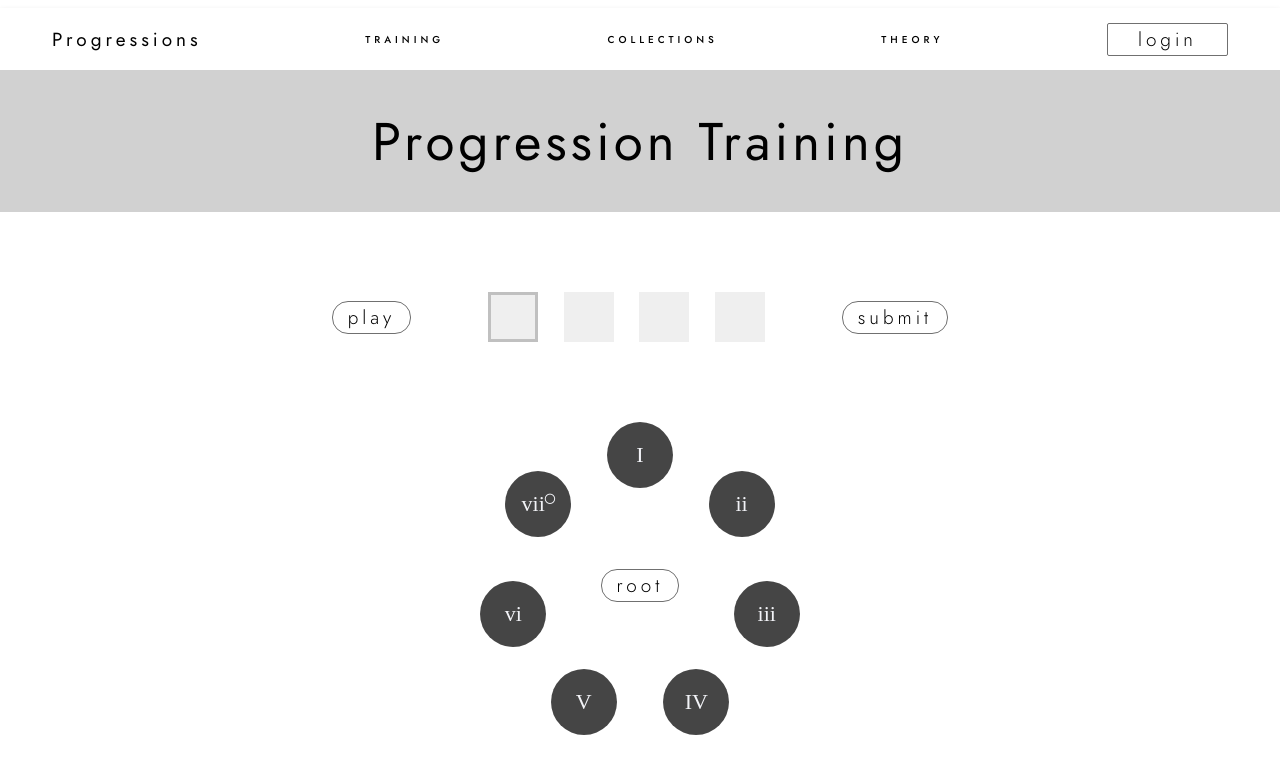
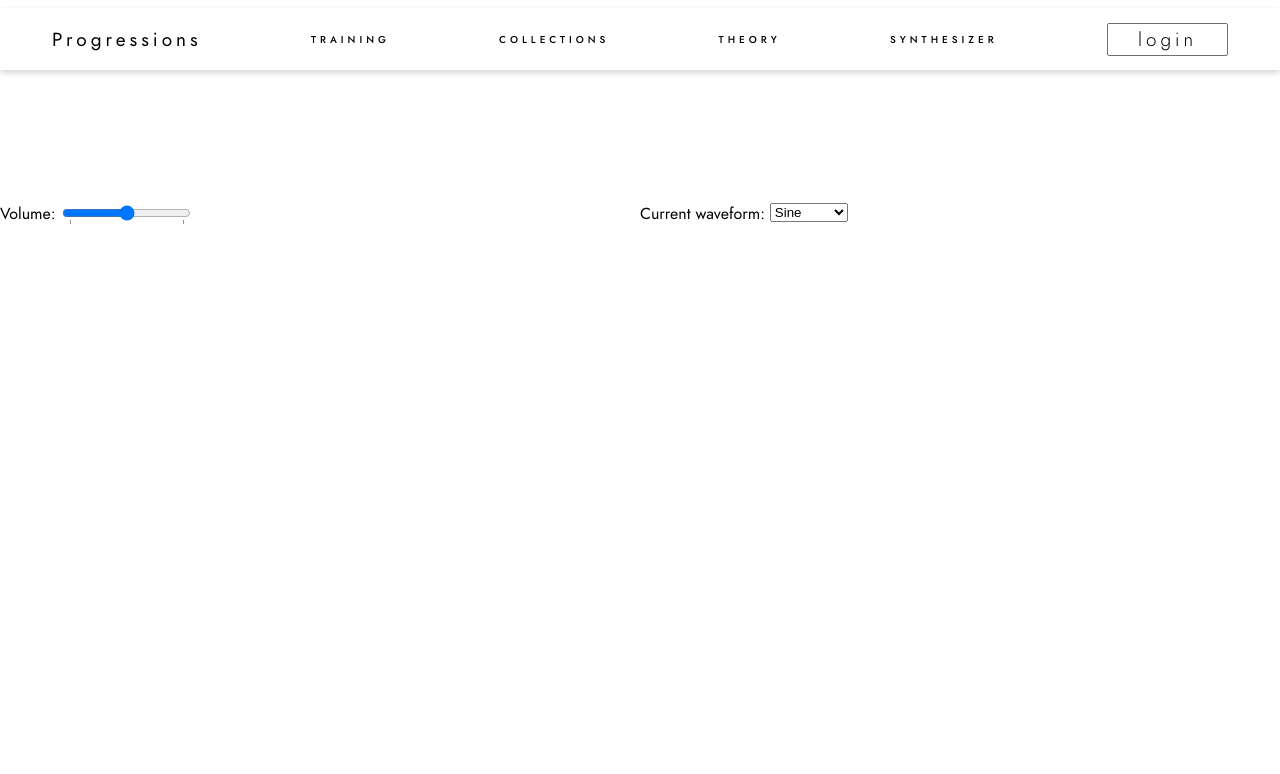
Before and after one commit to HialeahLiam/Progressions-old-, a React (Create React App) app: page /synthesizer in a window 1280 px wide. Shown: the top 774 px of the page. Built offline with nearby package versions, Linux system fonts and the light colour scheme.

Commit message:
Added routing for training tab. Added synthesizer page. Created 2d array tabulating note frequencies

```diff
--- a/package.json
+++ b/package.json
@@ -9,7 +9,7 @@
     "prop-types": "^15.8.1",
     "react": "^17.0.2",
     "react-dom": "^17.0.2",
-    "react-router": "^6.2.2",
+    "react-router-dom": "^6.2.2",
     "react-scripts": "5.0.0",
     "web-vitals": "^2.1.4"
   },
--- a/src/App.js
+++ b/src/App.jsx
@@ -1,13 +1,13 @@
 import React from 'react';
+import { Outlet } from 'react-router-dom';
 import './App.css';
-import Training from './components/Training';
 import NavBar from './components/NavBar';
 
 function App() {
   return (
     <>
       <NavBar />
-      <Training />
+      <Outlet />
     </>
   );
 }
--- a/src/components/NavBar.jsx
+++ b/src/components/NavBar.jsx
@@ -8,9 +8,10 @@ function NavBar() {
   return (
     <nav className="nav">
       <span className="logo">Progressions</span>
-      <NavLink target="">training</NavLink>
+      <NavLink target="/training">training</NavLink>
       <NavLink target="">collections</NavLink>
       <NavLink target="">theory</NavLink>
+      <NavLink target="/synthesizer">synthesizer</NavLink>
       <Button type="square" clickHandler={() => 5}>login</Button>
     </nav>
   );
--- a/src/components/NavLink.jsx
+++ b/src/components/NavLink.jsx
@@ -1,16 +1,17 @@
 import React from 'react';
 import PropTypes from 'prop-types';
+import { Link } from 'react-router-dom';
 import '../styles/NavLink.css';
 
 function NavLink({ target, children }) {
   return (
-    <a
-      href={target}
+    <Link
+      to={target}
       className="link"
     >
       {children}
 
-    </a>
+    </Link>
   );
 }
 
--- a/src/index.js
+++ /dev/null
@@ -1,11 +0,0 @@
-import React from 'react';
-import ReactDOM from 'react-dom';
-import './index.css';
-import App from './App';
-
-ReactDOM.render(
-  <React.StrictMode>
-    <App />
-  </React.StrictMode>,
-  document.getElementById('root'),
-);
--- /dev/null
+++ b/src/index.jsx
@@ -0,0 +1,21 @@
+import React from 'react';
+import ReactDOM from 'react-dom';
+import './index.css';
+import { BrowserRouter, Route, Routes } from 'react-router-dom';
+import App from './App';
+import Training from './routes/training';
+import Synthesizer from './routes/synthesizer';
+
+ReactDOM.render(
+  <React.StrictMode>
+    <BrowserRouter>
+      <Routes>
+        <Route path="/" element={<App />}>
+          <Route path="training" element={<Training />} />
+          <Route path="synthesizer" element={<Synthesizer />} />
+        </Route>
+      </Routes>
+    </BrowserRouter>
+  </React.StrictMode>,
+  document.getElementById('root'),
+);
--- /dev/null
+++ b/src/routes/synthesizer.jsx
@@ -0,0 +1,68 @@
+import React, { useState } from 'react';
+import '../styles/Synthesizer.css';
+
+function Synthesizer() {
+  const [volume, setVolume] = useState(0.5);
+
+  const handleVolumeChange = (event) => {
+    setVolume(event.target.value);
+  };
+
+  const noteFreq = [];
+  for (let octave = 0; octave < 9; octave++) {
+    noteFreq[octave] = [];
+    // 0 is C
+    // TODO calculate kFactor
+    const kFactor = 2 ** (1 / 12);
+    for (let note = 0; note < 12; note++) {
+      noteFreq[octave][note] = 27.5;
+      if (!(octave === 0 && note < 9)) {
+        const prevNote = note === 0
+          ? noteFreq[octave - 1][11]
+          : noteFreq[octave][note - 1];
+        noteFreq[octave][note] = prevNote * kFactor;
+      }
+    }
+  }
+
+  return (
+    <>
+      <div className="container">
+        <div className="keyboard" />
+      </div>
+      <div className="settings-bar">
+        <div
+          className="left"
+        >
+          <span>Volume: </span>
+          <input
+            type="range"
+            min="0.0"
+            max="1.0"
+            value={volume}
+            onChange={handleVolumeChange}
+            step="0.01"
+            list="volumes"
+            name="volume"
+          />
+          <datalist id="volumes">
+            <option value="0.0" label="Mute" />
+            <option value="1.0" label="100%" />
+          </datalist>
+        </div>
+        <div className="right">
+          <span>Current waveform: </span>
+          <select name="waveform">
+            <option value="sine">Sine</option>
+            <option value="square">Square</option>
+            <option value="sawtooth">Sawtooth</option>
+            <option value="triangle">Triangle</option>
+            <option value="custom">Custom</option>
+          </select>
+        </div>
+      </div>
+    </>
+  );
+}
+
+export default Synthesizer;
--- a/src/components/Training.jsx
+++ b/src/routes/training.jsx
@@ -1,8 +1,8 @@
 import React, { useState, useEffect } from 'react';
-import CircleSelection from './CircleSelection';
+import CircleSelection from '../components/CircleSelection';
 import { Scale, getDiatonicChords } from '../lib/progressions';
-import Header from './Header';
-import ProgressionBar from './ProgressionBar';
+import Header from '../components/Header';
+import ProgressionBar from '../components/ProgressionBar';
 
 const scale = Scale.MAJOR;
 
--- /dev/null
+++ b/src/styles/Synthesizer.css
@@ -0,0 +1,96 @@
+.container {
+    overflow-x: scroll;
+    overflow-y: hidden;
+    width: 660px;
+    height: 110px;
+    white-space: nowrap;
+    margin: 10px;
+  }
+
+  .keyboard {
+    width: auto;
+    padding: 0;
+    margin: 0;
+  }
+
+  .key {
+    cursor: pointer;
+    font: 16px "Open Sans", "Lucida Grande", "Arial", sans-serif;
+    border: 1px solid black;
+    border-radius: 5px;
+    width: 20px;
+    height: 80px;
+    text-align: center;
+    box-shadow: 2px 2px darkgray;
+    display: inline-block;
+    position: relative;
+    margin-right: 3px;
+    user-select: none;
+    -moz-user-select: none;
+    -webkit-user-select: none;
+    -ms-user-select: none;
+  }
+
+  .key div {
+    position: absolute;
+    bottom: 0;
+    text-align: center;
+    width: 100%;
+    pointer-events: none;
+  }
+
+  .key div sub {
+    font-size: 10px;
+    pointer-events: none;
+  }
+
+  .key:hover {
+    background-color: #eef;
+  }
+
+  .key:active {
+    background-color: #000;
+    color: #fff;
+  }
+
+  .octave {
+    display: inline-block;
+    padding: 0 6px 0 0;
+  }
+
+  .settingsBar {
+    padding-top: 8px;
+    font: 14px "Open Sans", "Lucida Grande", "Arial", sans-serif;
+    position: relative;
+    vertical-align: middle;
+    width: 100%;
+    height: 30px;
+  }
+
+  .left {
+    width: 50%;
+    position: absolute;
+    left: 0;
+    display: table-cell;
+    vertical-align: middle;
+  }
+
+  .left span, .left input {
+    vertical-align: middle;
+  }
+
+  .right {
+    width: 50%;
+    position: absolute;
+    right: 0;
+    display: table-cell;
+    vertical-align: middle;
+  }
+
+  .right span {
+    vertical-align: middle;
+  }
+
+  .right input {
+    vertical-align: baseline;
+  }
```
Also changed, not shown: 1 other file (tests, documents, lock files or other folders).
